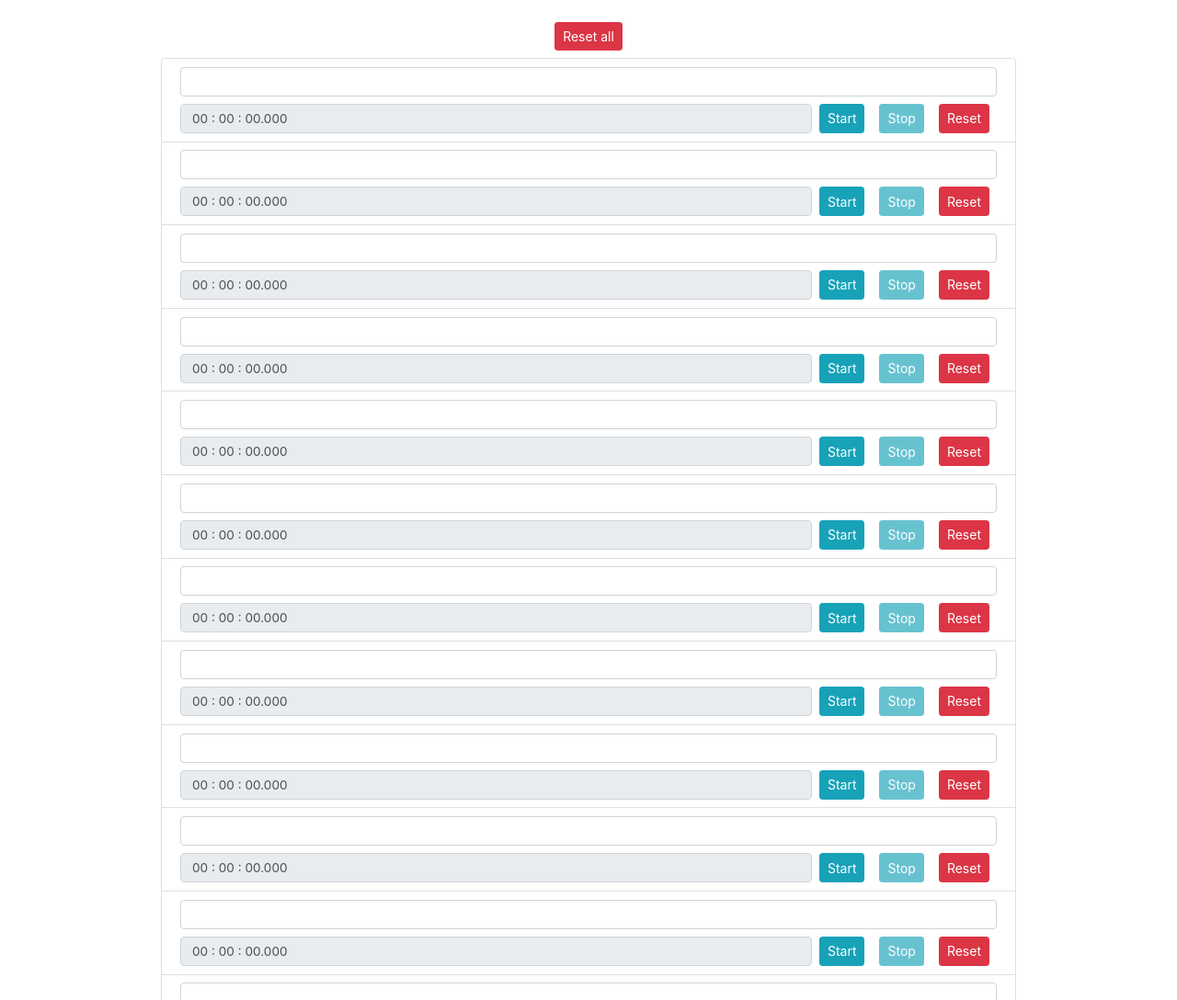
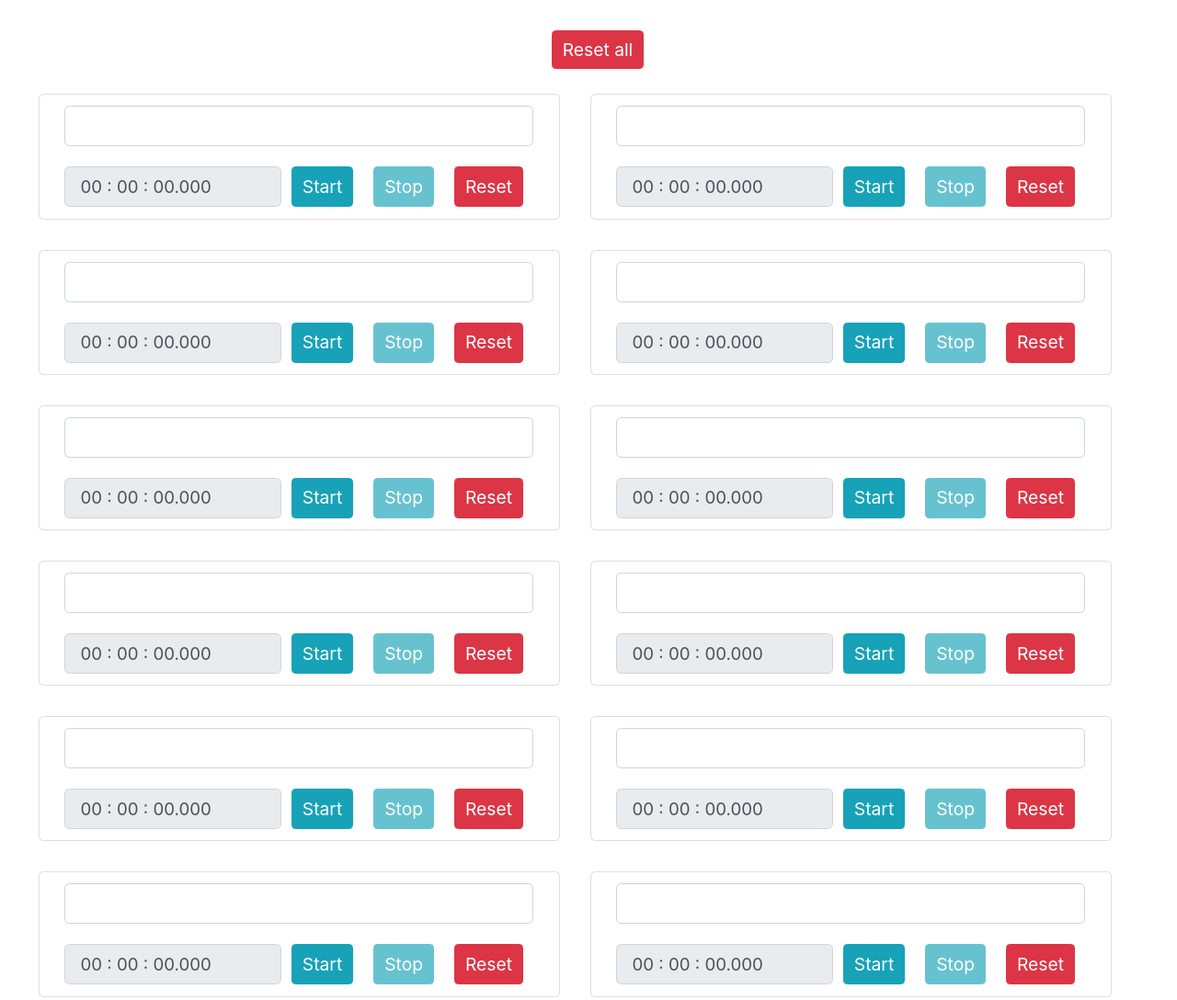
Before and after one commit to madayo/html-js-parts, a plain HTML site: page stopwatch.html in a window 1280 px wide. Shown: the top 1088 px of the page at 92% size. Drawn offline with nearby package versions, Linux system fonts and the light colour scheme.

Commit message:
レイアウト調整

```diff
--- a/stopwatch.html
+++ b/stopwatch.html
@@ -8,15 +8,15 @@
   <title>Document</title>
   <style>
     html, body {
-      font-size: 1.0rem;
-    }
+      font-size: 22px;
+
       @media screen and (max-width: 480px) {
-      html, body {
         font-size: 0.9rem;
       }
     }
     .container {
-      max-width: 960px;
+      max-width: 100%;
+      margin: 10px;
     }
     .form-control {
       height: 2.0rem;
@@ -25,6 +25,12 @@
     .list-group-item {
       padding: .55rem 1.25rem;
     }
+
+    .timer-item {
+      flex: 1 1 600px;
+      max-width: 600px;
+      padding: 0.75rem;
+    }
   </style>
 </head>
 <body>
@@ -32,8 +38,9 @@
     <div class="my-2">
       <button type="button" class="btn btn-sm btn-danger" @click="allReset">{{ allResetCondition.label }}</button>
     </div>
-    <ul class="list-group">
-      <li v-for="(list, index) in lists" class="list-group-item">
+    <div class="d-flex flex-wrap timer-row">
+      <div v-for="(list, index) in lists" class="timer-item">
+        <div class="list-group-item d-flex flex-column ">
           <input type="text" class="form-control mr-3 mb-2" v-model="list.name">
           <div class="d-flex mt-2">
             <input type="text" readonly :class="[{ 'border border-info rounded': list.status === 'running', 'border border-danger rounded': list.accumulationMilliSeconds > 0 }, 'd-block d-md-none form-control']" :value="formatMs(list.accumulationMilliSeconds)">
@@ -43,8 +50,9 @@
             <button @click="stopTimer(index)"  :disabled="list.status === 'stopped'" type="button" class="mx-2 btn btn-sm btn-info">Stop</button>
             <button @click="resetTimer(index)" type="button" class="mx-2 btn btn-sm btn-danger">Reset</button>
           </div>
-      </li>
-    </ul>
+        </div>
+      </div>
+    </div>
   </div>
   <script src="https://cdn.jsdelivr.net/npm/vue@2"></script>
   <script>
```
Lines whose indentation alone changed are shown as unchanged.
